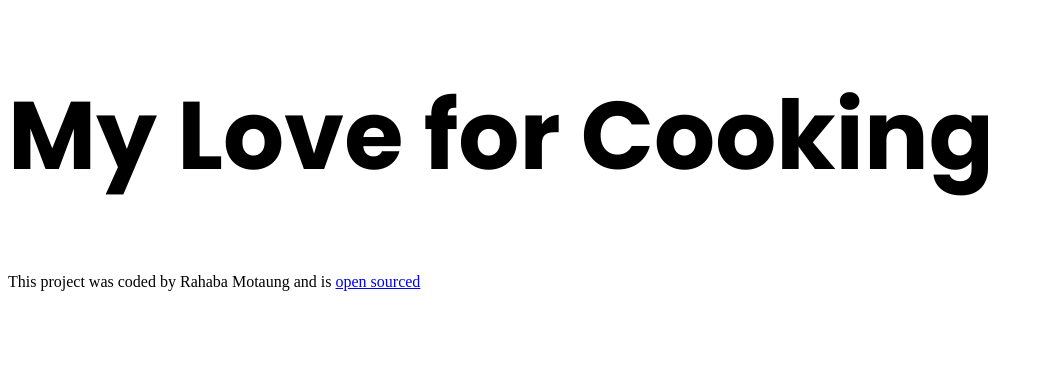
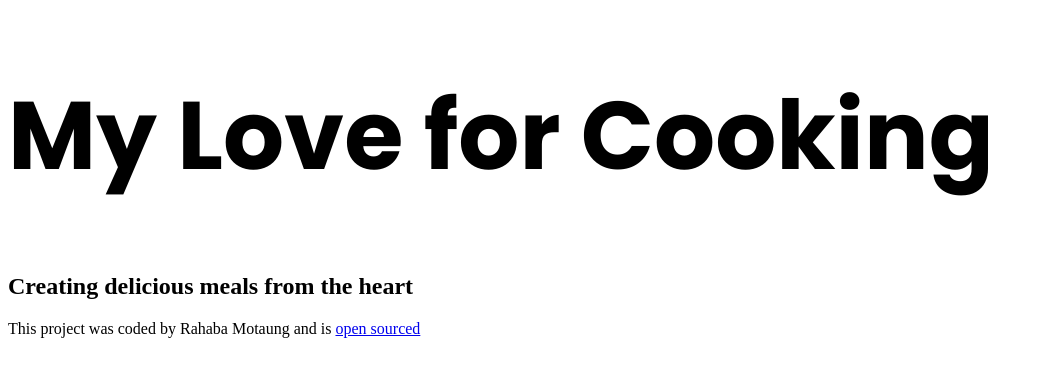
Before and after one commit to Habba101/responsive-add-on-project, a plain HTML site: page index.html in a window 1280 px wide. Shown: the whole page, without its empty margins (0-1043 px from the left). Drawn offline with Linux system fonts and the light colour scheme.

Commit message:
Added a subtitle for my project

```diff
--- a/index.html
+++ b/index.html
@@ -14,6 +14,10 @@
         My Love for Cooking
     </h1>
 
+    <h2>
+        Creating delicious meals from the heart
+    </h2>
+
     <footer>
         This project was coded by Rahaba Motaung and is <a href="https://github.com/Habba101/responsive-add-on-project" target="_blank">open sourced</a>
     </footer>
```
